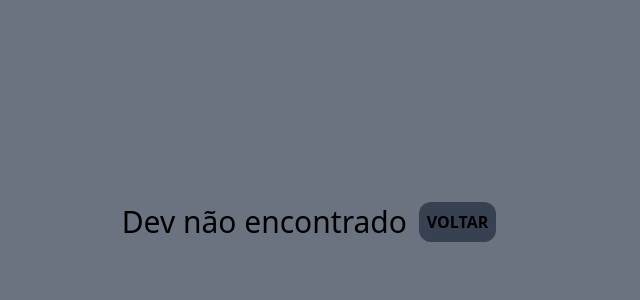
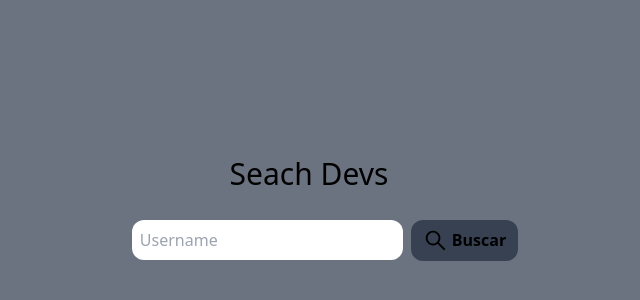
Before and after one commit to romulomax47/desafio-react, a React (Vite) app: page / in a window 1280 px wide. Shown: the part 178-478 px from the top of the page, without its empty margins (331-971 px from the left). Built offline with nearby package versions, Linux system fonts and the light colour scheme.

Commit message:
refactor link home

```diff
--- a/src/App.jsx
+++ b/src/App.jsx
@@ -10,9 +10,9 @@ function App() {
     <BrowserRouter>
       <div className="App w-full h-full">
         <Routes>
-          <Route path='/home' element={<Home />} />
+          <Route path=  '/' element={<Home />} />
           <Route path='/profile' element={<Profile />} />
-          <Route path='*' element={<NotFount />} />
+          <Route path=  '*' element={<NotFount />} />
         </Routes>
       </div>
     </BrowserRouter>
--- a/src/pages/NotFound.jsx
+++ b/src/pages/NotFound.jsx
@@ -5,7 +5,7 @@ export const NotFount = () => {
       <div className='w-full h-screen overflow-hidden flex gap-3 justify-center items-center bg-gray-500'>
          <h1 className="text-3xl">Dev não encontrado</h1>
          <button  className="h-fit p-2 rounded-xl flex items-center justify-center gap-1 bg-gray-700 hover:bg-gray-900 hover:text-white font-black">
-          <Link to = '/home'>VOLTAR</Link>
+          <Link to = '/'>VOLTAR</Link>
          </button>
 
       </div>
--- a/src/pages/Profile.page.jsx
+++ b/src/pages/Profile.page.jsx
@@ -49,7 +49,7 @@ export const Profile = () => {
             </div>
 
             <button className=" bg-gray-900 hover:bg-gray-800 hover:text-white font-black mt-4 p-2 rounded-md">
-               <Link to='/home'>VOLTAR</Link>
+               <Link to='/'>VOLTAR</Link>
             </button>
 
          </aside>
@@ -64,7 +64,7 @@ export const Profile = () => {
 
             <div className=' bg-gray-500 absolute bottom-0 w-full text-center md:hidden py-3'>
                <button className="h-fit  py-3 px-6 text-white  rounded-xl mb-4 bg-gray-900 hover:bg-gray-800 hover:text-white font-black">
-                  <Link to='/home'>VOLTAR</Link>
+                  <Link to='/'>VOLTAR</Link>
                </button>
             </div>
 
```
Also changed, not shown: 4 other files (tests, documents, lock files or other folders).
